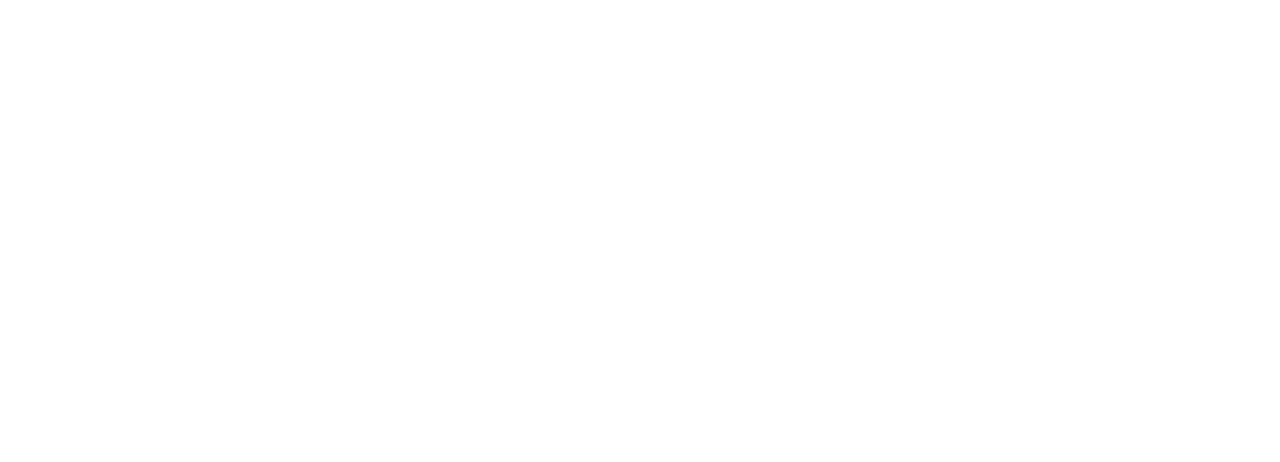
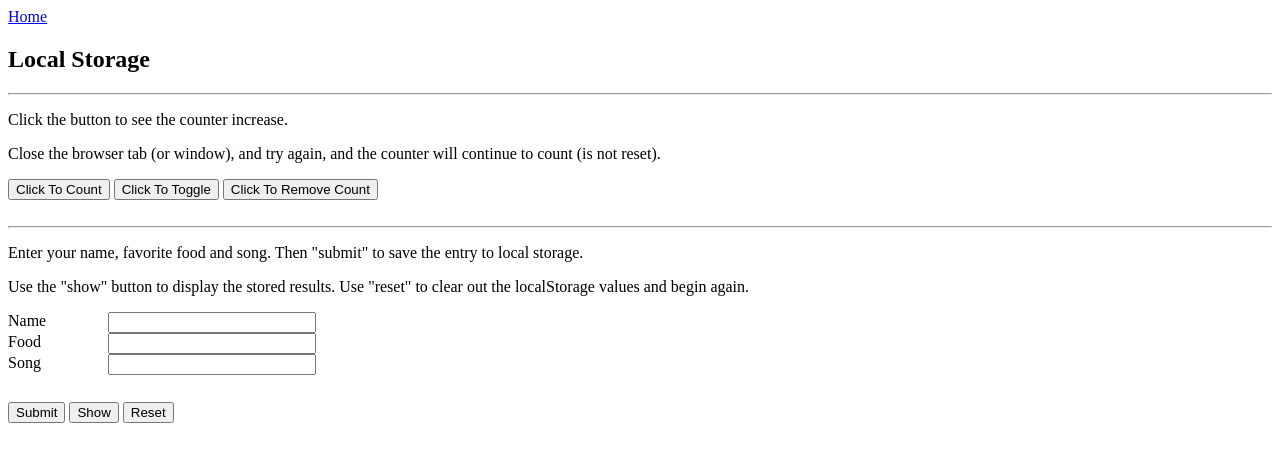
Before and after one commit to adamshumway/adamshumway.github.io, a plain HTML site: page HTML/localStorage.html in a window 1280 px wide. Drawn offline with Linux system fonts and the light colour scheme.

Commit message:
Added localStorage, updated index, and removed domManip

```diff
--- a/CSS/localStorage.css
+++ b/CSS/localStorage.css
@@ -0,0 +1,13 @@
+form {
+    width: 325px
+}
+
+label {
+    float: left;
+    width:100px ;
+}
+
+input[type=text] {
+    float: left;
+    width: 200px
+}
--- a/HTML/localStorage.html
+++ b/HTML/localStorage.html
@@ -0,0 +1,54 @@
+<!DOCTYPE html>
+<html>
+
+<head>
+    <meta charset="UTF-8">
+    <title>CIT 261</title>
+    <link rel="stylesheet" title="json" type="text/css" href="../CSS/localStorage.css">
+    <script type="text/javascript" src="../JS/localStorage.js"></script>
+    <!-- example from w3schools: https://www.w3schools.com/html/html5_webstorage.asp -->
+
+</head>
+<body>
+    <a href="../index.html">Home</a>
+    <h2>Local Storage</h2>
+    <hr>
+    <p>Click the button to see the counter increase.</p>
+    <p>Close the browser tab (or window), and try again, and the counter will continue to count (is not reset).</p>
+    <button type="button" onclick="clickCounter()">
+        Click To Count</button>
+    <button type="button" onclick="countToggle()">
+        Click To Toggle</button>
+    <button type="button" onclick="removeClick()">
+        Click To Remove Count</button>
+    <br>
+    <br>
+    <div id="result"></div>
+    <hr>
+    <p>Enter your name, favorite food and song.  Then "submit" to save the entry to local storage.</p>
+    <p>Use the "show" button to display the stored results.  Use "reset" to clear out the localStorage values and begin again.</p>
+    <div>
+        <form>
+            <label for="name">Name</label>
+            <input type="text" id="name"/><br>
+            <label for="food">Food</label>
+            <input type="text" id="food"/><br>
+            <label for="song">Song</label>
+            <input type="text" id="song"/>
+        </form>
+    </div>
+    <br>
+    <br>
+    <br>
+    <div>
+        <button type="button" id="submit" onclick="submit()">Submit</button>
+        <button type="button" id="show" onclick="show()">Show</button>
+        <button type="button" id="reset" onclick="reset()">Reset</button>
+    </div>
+    <div>
+        <p id="form"></p>
+        <p id="values"></p>
+    </div>
+
+</body>
+</html>
--- a/JS/localStorage.js
+++ b/JS/localStorage.js
@@ -0,0 +1,98 @@
+var toggle = false
+
+function countToggle () {
+    if (toggle){
+        toggle = false;
+
+        document.getElementById("result").style.visibility = "visible";
+    }
+    else {
+        toggle = true;
+
+        document.getElementById("result").style.visibility = "hidden";
+    }
+}
+
+function clickCounter() {
+    if(typeof(Storage) !== "undefined") {
+        if (localStorage.clickcount) {
+            localStorage.clickcount = Number(localStorage.clickcount)+1;
+        } else {
+            localStorage.clickcount = 1;
+        }
+        document.getElementById("result").innerHTML = "You have clicked the button " + localStorage.clickcount + " time(s).";
+    } else {
+        document.getElementById("result").innerHTML = "Sorry, your browser does not support web storage...";
+    }
+}
+
+function removeClick() {
+    if(localStorage.clickcount) {
+        localStorage.removeItem("clickcount");
+        localStorage.clickcount = 0;
+    }
+
+    var text = "You have clicked the button " + localStorage.clickcount + " time(s).";
+
+    document.getElementById("result").innerHTML = text;
+}
+
+function submit() {
+    var name = document.getElementById("name").value;
+    var food = document.getElementById("food").value;
+    var song = document.getElementById("song").value;
+
+    localStorage.name = name;
+    localStorage.food = food;
+    localStorage.song = song;
+
+    document.getElementById("values").innerHTML = "";
+
+    var form = document.getElementById("form");
+
+    form.innerHTML = "Form Saved to Local Storage";
+    setTimeout(hide, 5000, form);
+}
+
+function show() {
+    if(localStorage.name)
+        var name = localStorage.name;
+
+    if(localStorage.food)
+        var food = localStorage.food;
+
+    if(localStorage.song)
+        var song = localStorage.song;
+
+    console.log("name: " + name + ", food: " + food + ", song: " + song);
+    if(typeof name !== "undefined" && typeof food !== "undefined" && typeof song !== "undefined") {
+        var text = "Your name is <strong>" + name + "</strong> and your favorite food is <strong>"
+        + food + "</strong> which you enjoy while jamming out to your favorite song, <strong>" + song + "</strong>!";
+
+        document.getElementById("values").innerHTML = text;
+    }
+    else {
+        document.getElementById("values").innerHTML = "There are not enough valid values in Local Storage.  Please fill out the entire form.";
+    }
+
+}
+
+function reset() {
+    localStorage.removeItem("name");
+    localStorage.removeItem("food");
+    localStorage.removeItem("song");
+
+    document.getElementById("values").innerHTML = "";
+    document.getElementById("name").value = "";
+    document.getElementById("food").value = "";
+    document.getElementById("song").value = "";
+
+    var form = document.getElementById("form");
+    form.innerHTML = "Form data cleared from Local Storage";
+
+    setTimeout(hide, 5000, form);
+}
+
+function hide(object) {
+    object.innerHTML = "";
+}
```
Also changed, not shown: index.html (+8 -4 lines), CSS/domManip.css (deleted), HTML/domManip.html (deleted), JS/domManip.js (deleted).
